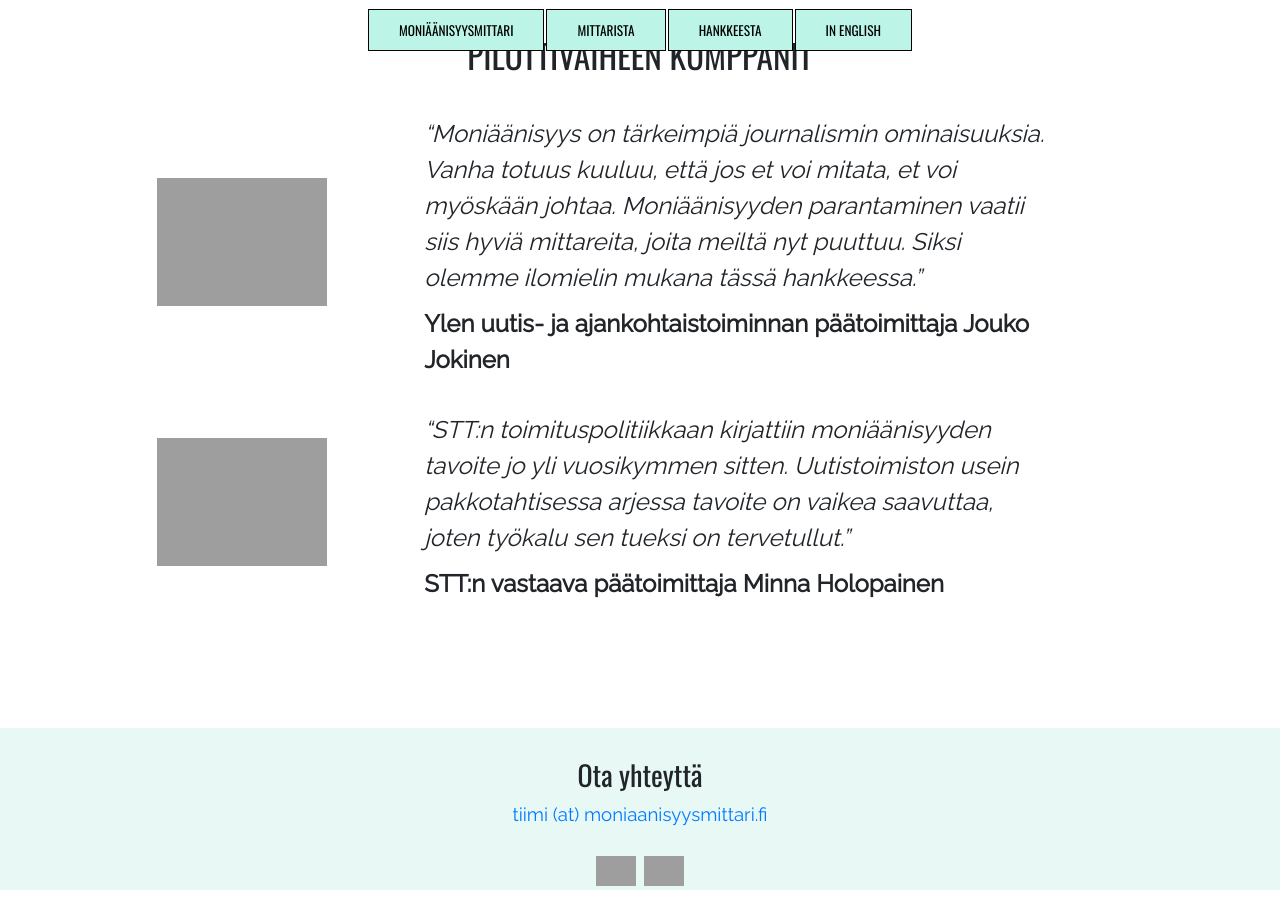
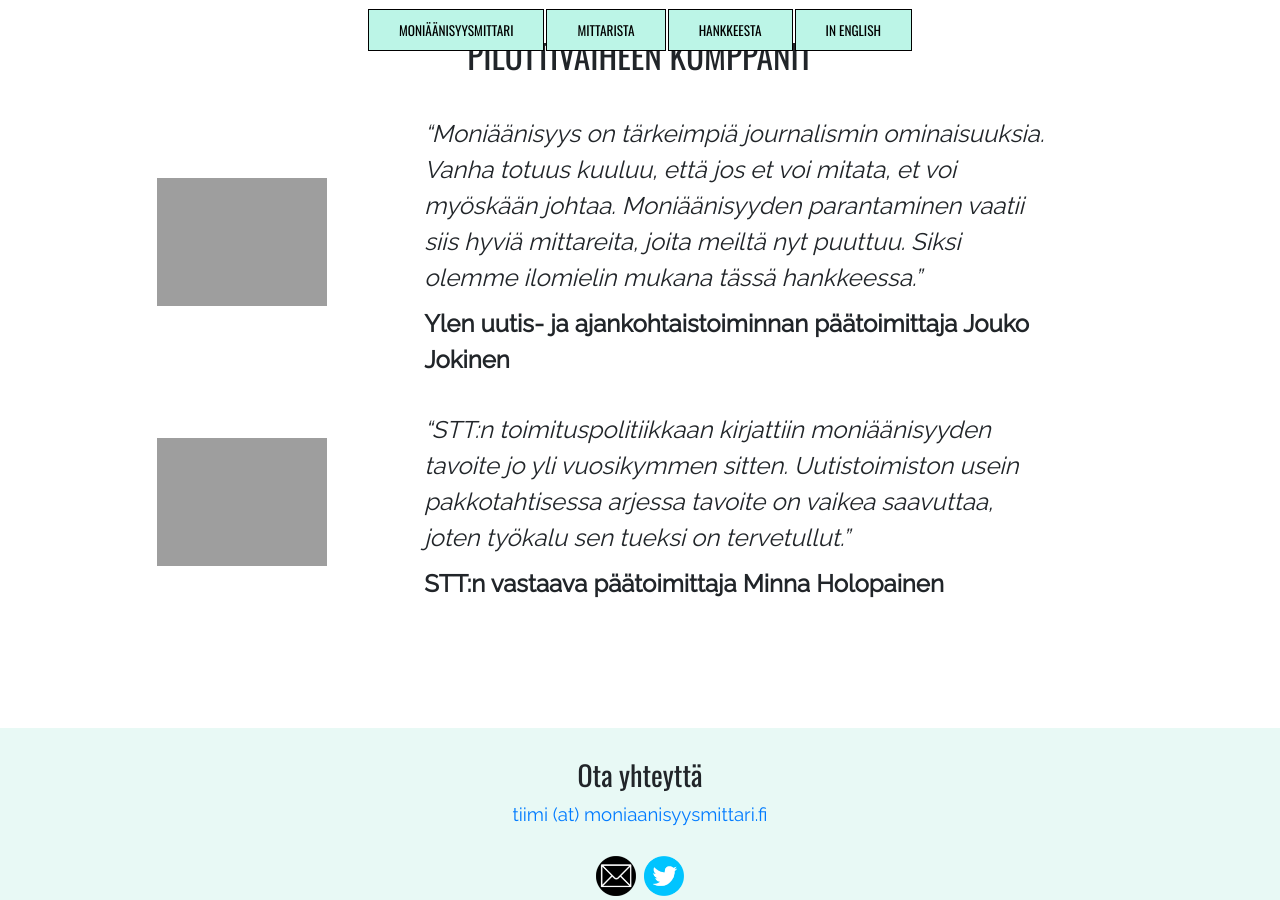
Before and after one commit to Sopiva-Sovittelujournalistit/moniaanisyysmittari-pages, a Jekyll site: the page built from index.md, in a window 1280 px wide and 900 px high, scrolled down 2974 px. Built offline with Jekyll 4.4.1, drawn with Linux system fonts in a browser that asks for light colours.

Commit message:
Update Footer image filenames

```diff
--- a/_includes/footer.html
+++ b/_includes/footer.html
@@ -5,7 +5,7 @@
         <center><a href="mailto:tiimi@moniaanisyysmittari.fi" target="">tiimi (at) moniaanisyysmittari.fi</a></center>
         <br>
         <div class="d-flex justify-content-center">
-            <a href="mailto:tiimi@moniaanisyysmittari.fi" target=""><img src="https://www.moniaanisyysmittari.fi/wp-content/uploads/2019/10/email-logo-2.jpg" alt="" class="m-1 some-logo" /></a>
-            <a href="https://www.twitter.com/sopivary" target="_blank"><img src="https://www.moniaanisyysmittari.fi/wp-content/uploads/2019/10/twitter-logo.png" alt="" class="m-1 some-logo" /></a>
+            <a href="mailto:tiimi@moniaanisyysmittari.fi" target=""><img src="../img/email-round.png" alt="" class="m-1 some-logo" /></a>
+            <a href="https://www.twitter.com/sopivary" target="_blank"><img src="../img/twitter-logo-round.png" alt="" class="m-1 some-logo" /></a>
         </div>
     </div>
```
